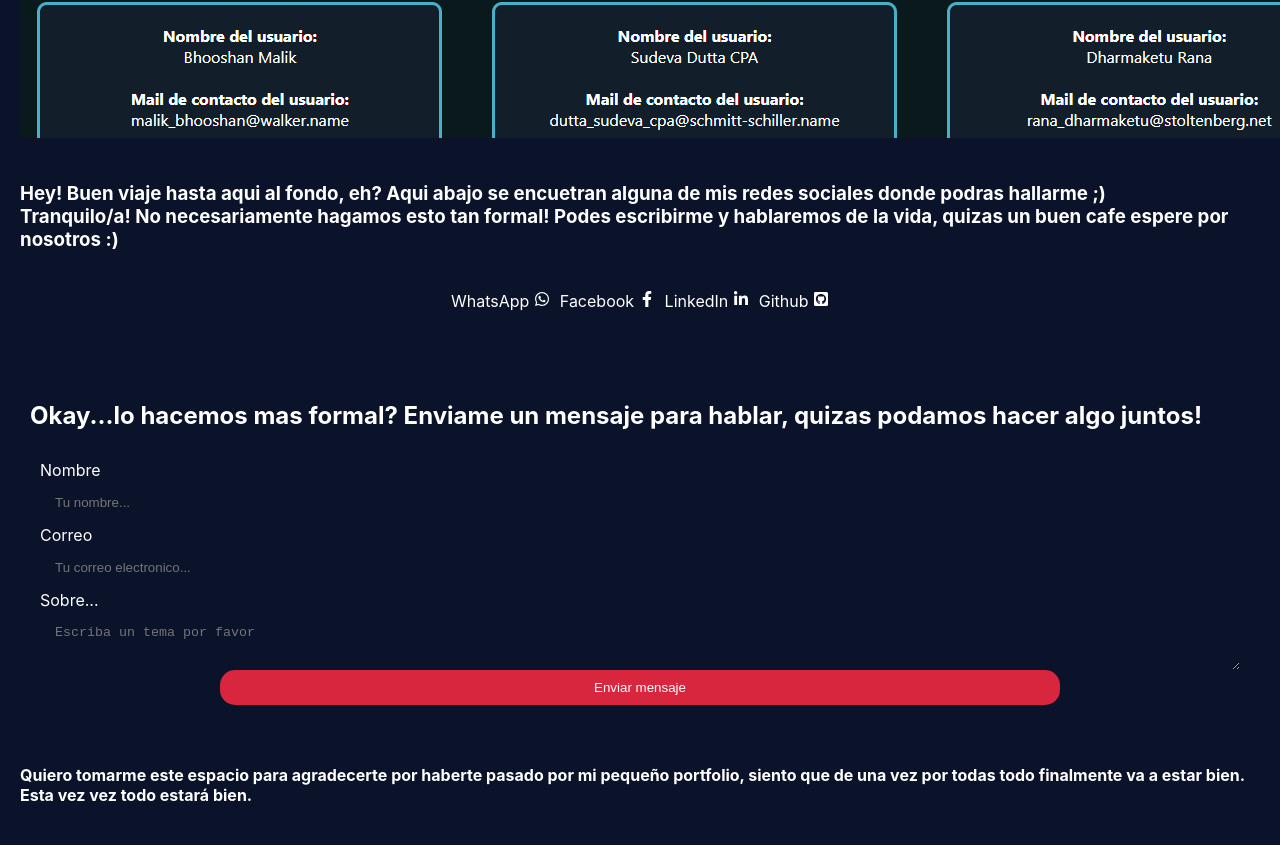
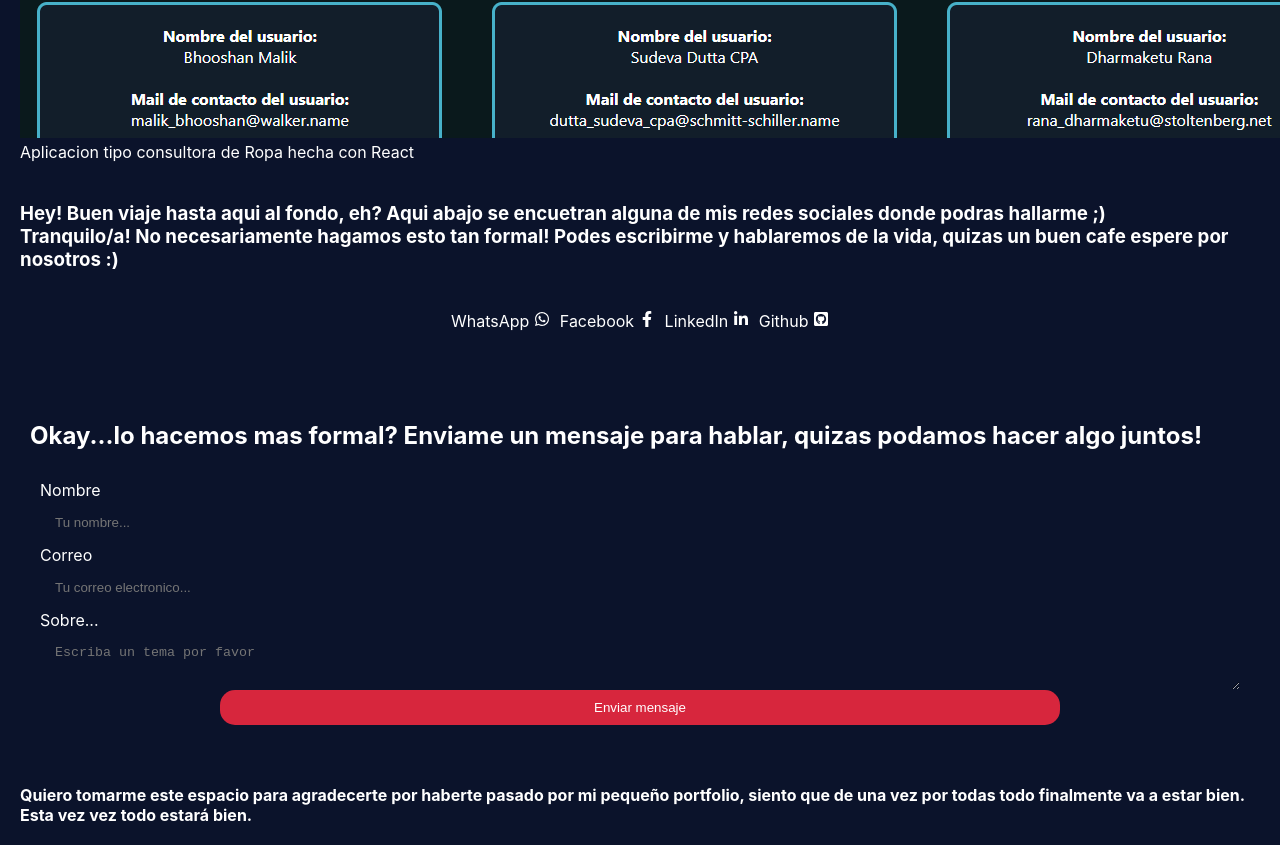
Before and after one commit to Damian-luis/portfolio, a React (Create React App) app: page / in a window 1280 px wide. Shown: the part 3638-4483 px from the top of the page. Built offline with nearby package versions, Linux system fonts and the light colour scheme.

Commit message:
new project added

```diff
--- a/src/App.js
+++ b/src/App.js
@@ -124,6 +124,8 @@ async function fetchHandler(e) {
           <img src={require("./screen2.png")}/> </a>
         </div>
         <div className="project">
+        <p>Aplicacion tipo consultora de Ropa hecha con React</p>
+        <a href="https://ventas-ropa.vercel.app/"></a>
 
         </div>
       </div>
```
